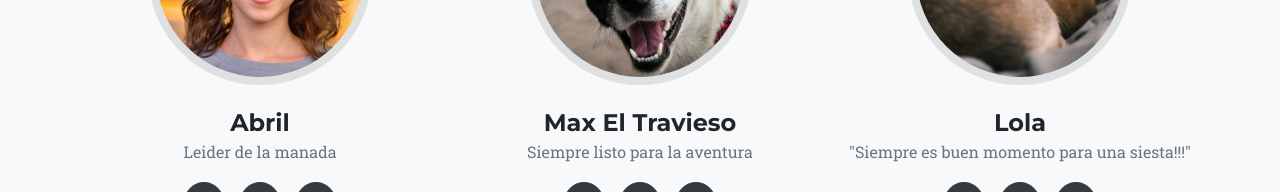
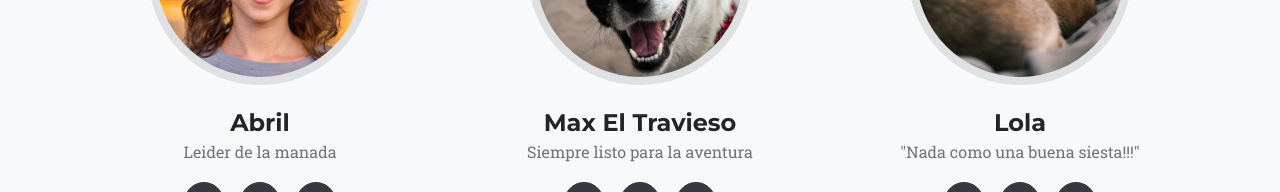
Before and after one commit to agusprats/All4One, a plain HTML site: page index.html in a window 1280 px wide. Shown: the part 5360-5552 px from the top of the page. Drawn offline with nearby package versions, Linux system fonts and the light colour scheme; a web font is replaced by a local one.

Commit message:
Update index.html

```diff
--- a/index.html
+++ b/index.html
@@ -273,7 +273,7 @@
                         <div class="team-member">
                             <img class="mx-auto rounded-circle" src="assets/img/team/3.png" title="picture by Sara G. @harashog" alt="" />
                             <h4>Lola</h4>
-                            <p class="text-muted">"Siempre es buen momento para una siesta!!!"</p>
+                            <p class="text-muted">"Nada como una buena siesta!!!"</p>
                             <a class="btn btn-dark btn-social mx-2" href="#!"><i class="fab fa-twitter"></i></a><a class="btn btn-dark btn-social mx-2" href="#!"><i class="fab fa-facebook-f"></i></a><a class="btn btn-dark btn-social mx-2" href="#!"><i class="fab fa-linkedin-in"></i></a>
                         </div>
                     </div>
```
